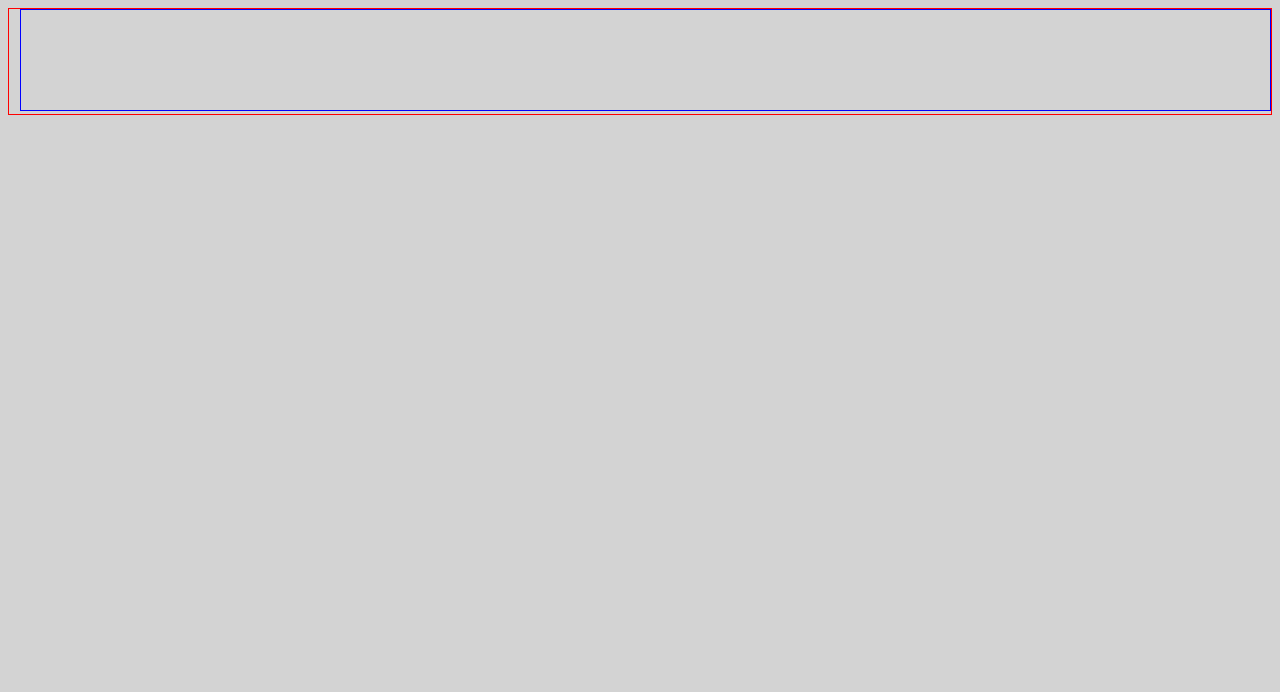
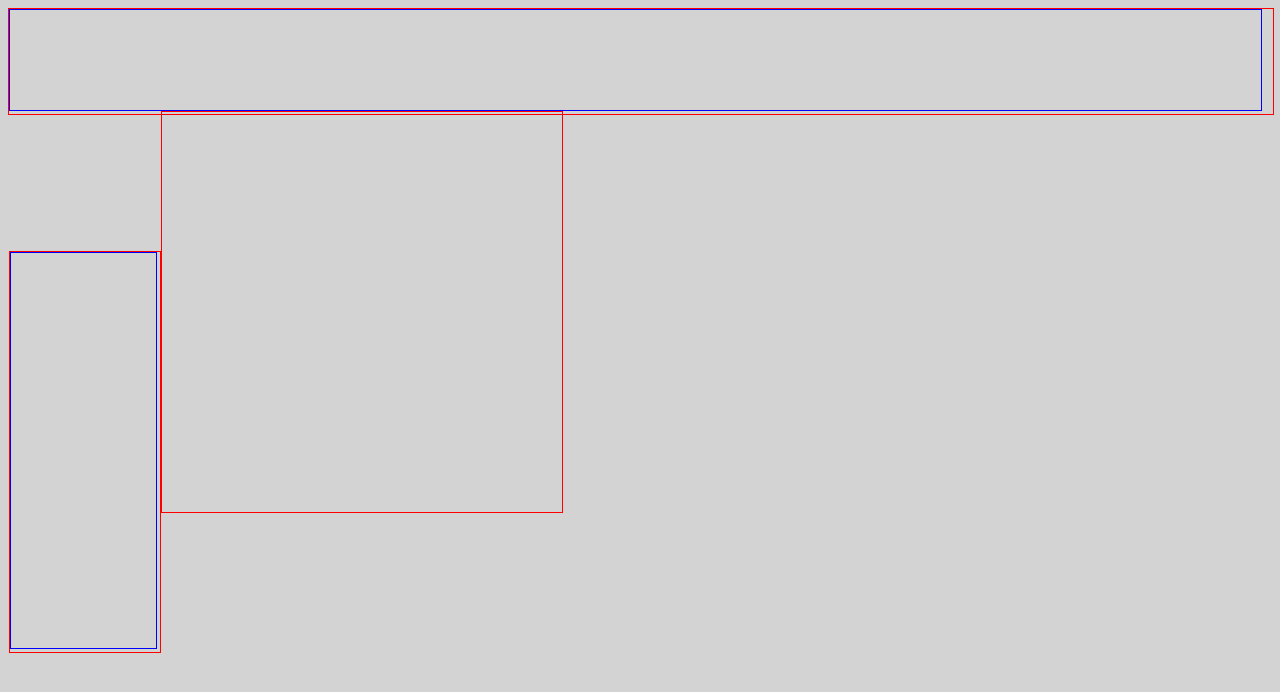
Before and after one commit to Chetv17/portfolio, a plain HTML site: page page1.html in a window 1280 px wide. Drawn offline with nearby package versions, Linux system fonts and the light colour scheme.

Commit message:
more progress on flex box layout

```diff
--- a/page1.html
+++ b/page1.html
@@ -12,10 +12,25 @@
   </head>
   <body>
    <main>
-    <div class='header'>
-      <div class='headerbg'</div>
-       <div class='headerfg'</div>
-    </div>
+
+        <div class='headerbg'>
+          <div class='headerfg'</div>
+      </div>
+
+   <div class='middle'>
+
+     <div class="links">
+        <div class='linksbg'>
+        <div class='linksfg'></div>
+        </div>
+     </div>
+
+      <div class='photolinks'></div>
+        <div class='carousel'>
+
+
+   </div>
+
 
 
 
--- a/page1style.css
+++ b/page1style.css
@@ -9,17 +9,11 @@ body {
 
 main {
   display: flex;
-}
-
-.header {
-  display: flex;
- width: 100%;
+  flex-direction: column;
 }
 
   .headerbg {
-  display: flex;
-  flex-direction: column;
-  align-self:flex-end;
+
     width: 100%;
     height: 105px;
     margin-left: 0;
@@ -27,8 +21,39 @@ main {
   }
 
   .headerfg {
-  align-self: flex-end;
     width: 99%;
     height: 100px;
     border: 1px solid blue;
   }
+
+.middle {
+  display: flex;
+
+
+}
+
+  .links {
+    margin-top: 140px;
+  }
+
+   .linksbg {
+    width: 150px;
+    height: 400px;
+    border: 1px solid red;
+  }
+
+  .linksfg {
+    width: 145px;
+    height: 395px;
+    border: 1px solid blue;
+  }
+
+.photolinks {
+   margin-top: 140px;
+}
+
+  .carousel {
+    width: 400px;
+    height: 400px;
+    border: 1px solid red;
+  }
```
Lines whose indentation alone changed are shown as unchanged.
